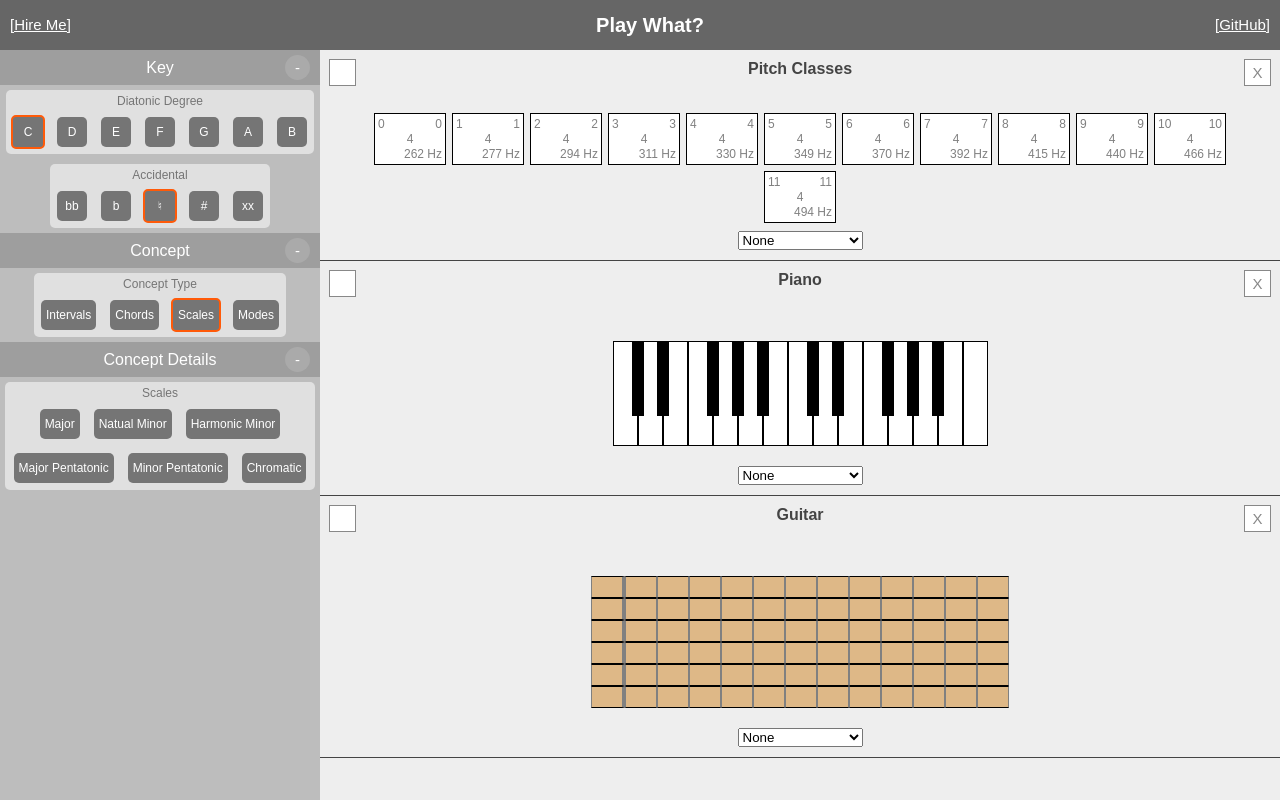
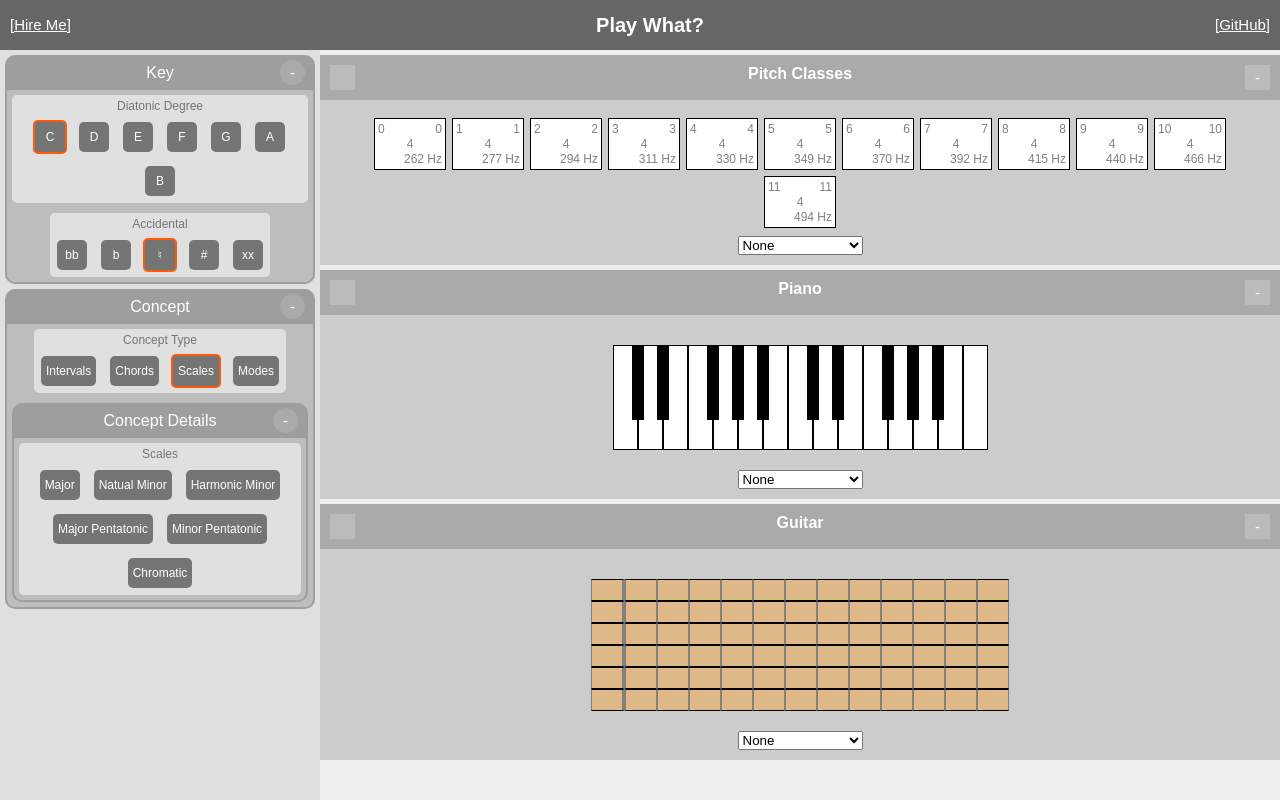
Before and after one commit to dan9418/play-what-beta, a React app: page / in a window 1280 px wide. Built offline with nearby package versions, Linux system fonts and the light colour scheme.

Commit message:
UI stuff

```diff
--- a/src/Common/InputGroup/InputGroup.css
+++ b/src/Common/InputGroup/InputGroup.css
@@ -1,9 +1,19 @@
+.input-group {
+    margin: 5px;
+    position: relative;
+}
+
 .input-group-header {
     background-color: #9E9E9E;
     color: white;
     padding: 5px;
     line-height: 25px;
     height: 25px;
+    border-radius: 10px 10px 0px 0px;
+}
+
+.input-group.closed .input-group-header {
+    border-radius: 10px 10px 10px 10px;
 }
 
 .input-group-header:hover {
@@ -13,6 +23,9 @@
 
 .input-group-content {
     background-color: #BDBDBD;
+    border-radius: 0px 0px 10px 10px;
+    border: 2px solid #9E9E9E;
+    border-top: none;
 }
 
 .input-group-header .corner-button {
--- a/src/Common/InputGroup/InputGroup.tsx
+++ b/src/Common/InputGroup/InputGroup.tsx
@@ -3,35 +3,38 @@ import * as ReactDOM from "react-dom";
 import "../../Common/Common.css";
 import "./InputGroup.css";
 
-export class InputGroup extends React.Component<any> {
+export class InputGroup extends React.Component<any, any> {
 
     constructor(props) {
         super(props);
-        (this.state as any) = {
+        this.state = {
             open: true
         };
     }
 
     toggle = () => {
         this.setState((state) => {
-            return { open: !(state as any).open }
+            return { open: !state.open }
         });
     }
 
     getSymbol: any = () => {
-        return ((this.state as any).open ? '-' : '+');
+        return (this.state.open ? '-' : '+');
     }
 
     render = () => {
+        let classes = ['input-group'];
+        if(!this.state.open)
+            classes.push('closed')
         return (
-            <div id={'input-group-' + this.props.name} className='input-group'>
+            <div id={'input-group-' + this.props.name} className={classes.join(' ')}>
                 <div className='input-group-header'>
                     {this.props.name}
                     <span className='corner-button right' onClick={this.toggle}>
                         {this.getSymbol()}
                     </span>
                 </div>
-                {(this.state as any).open && <div className='input-group-content'>
+                {this.state.open && <div className='input-group-content'>
                     {this.props.children}
                 </div>}
             </div>
--- a/src/Toolbar/Toolbar.css
+++ b/src/Toolbar/Toolbar.css
@@ -7,7 +7,7 @@
 }
 
 #toolbar {
-	background-color: #BDBDBD;
+	background-color: #E0E0E0;
     text-align: center;
     width: 25%;
     height: 100%;
--- a/src/ViewManager/ViewManager.css
+++ b/src/ViewManager/ViewManager.css
@@ -11,20 +11,19 @@
 
 .view-driver {
     text-align: center;
-    border-bottom: 1px solid #444;
-    padding: 10px;
     position: relative;
 }
 
 .view-driver-header {
-    color: #444;
+    background-color: #AAA;
+    margin-top: 5px;
     height: 25px;
+    padding: 10px;
 }
 
 .view-driver-header .corner-button {
-    background-color: #FFF;
-    color: #888;
-    outline: 1px solid #888;
+    background-color: #BBB;
+    color: white;
     position: absolute;
     top: 10px;
 }
@@ -35,10 +34,17 @@
     cursor: pointer;
 }
 
+.view-driver-body-wrapper {
+    margin-bottom: 5px;
+    background-color: #AAA;
+}
+
 .view-driver-body {
-    margin-top: 25px;
+    background-color: #CCC;
+    padding: 10px;
 }
 
 .view-driver-header .center {
     font-weight: bold;
+    color: white;
 }
--- a/src/ViewManager/ViewManager.tsx
+++ b/src/ViewManager/ViewManager.tsx
@@ -19,6 +19,7 @@ export class ViewManager extends React.Component<any> {
 			constructor(props) {
                 super(props);
                 this.state = {
+                    open: true,
                     label: 'interval'
                 }
 			}
@@ -29,17 +30,29 @@ export class ViewManager extends React.Component<any> {
                 this.setState(update);
             }
 
+            toggle = () => {
+                this.setState((state) => {
+                    return { open: !state.open }
+                });
+            }
+
+            getSymbol: any = () => {
+                return (this.state.open ? '-' : '+');
+            }
+
 			render = () => {
 				return (
 					<div className="view-driver">
                         <div className='view-driver-header'>
                             <div className='corner-button left'></div>
                             <div className='center'>{this.props.name}</div>
-                            <div className='corner-button right'>X</div>
+                            <div className='corner-button right' onClick={this.toggle}>{this.getSymbol()}</div>
                         </div>
-                        <div className='view-driver-body'>
-                            <ViewClass config={this.state} {...this.props}/>
-                            <LabelSelector updateViewDriverState={this.updateViewDriverState} />
+                        <div className='view-driver-body-wrapper'>
+                            {this.state.open && <div className='view-driver-body'>
+                                <ViewClass config={this.state} {...this.props}/>
+                                <LabelSelector updateViewDriverState={this.updateViewDriverState} />
+                            </div>}
                         </div>
 					</div>
 				)
```
Also changed, not shown: 1 other file (tests, documents, lock files or other folders).
